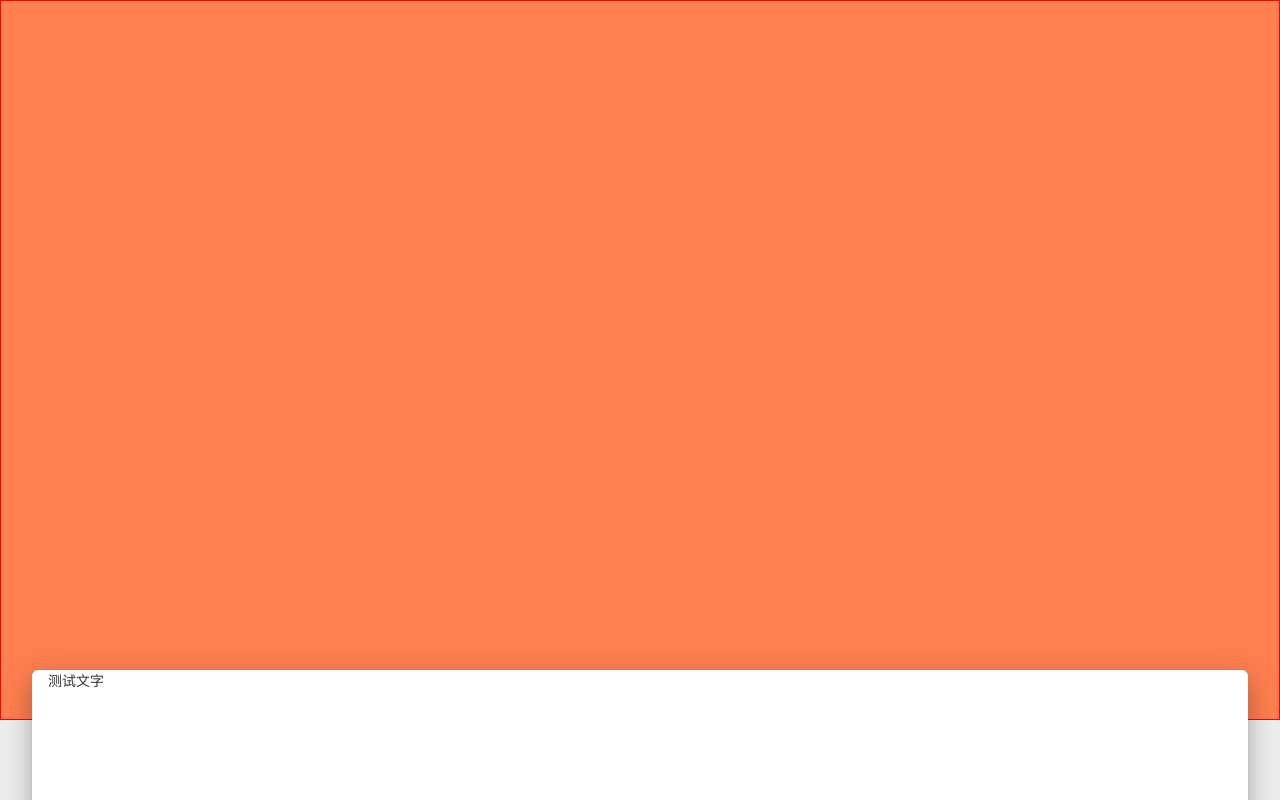
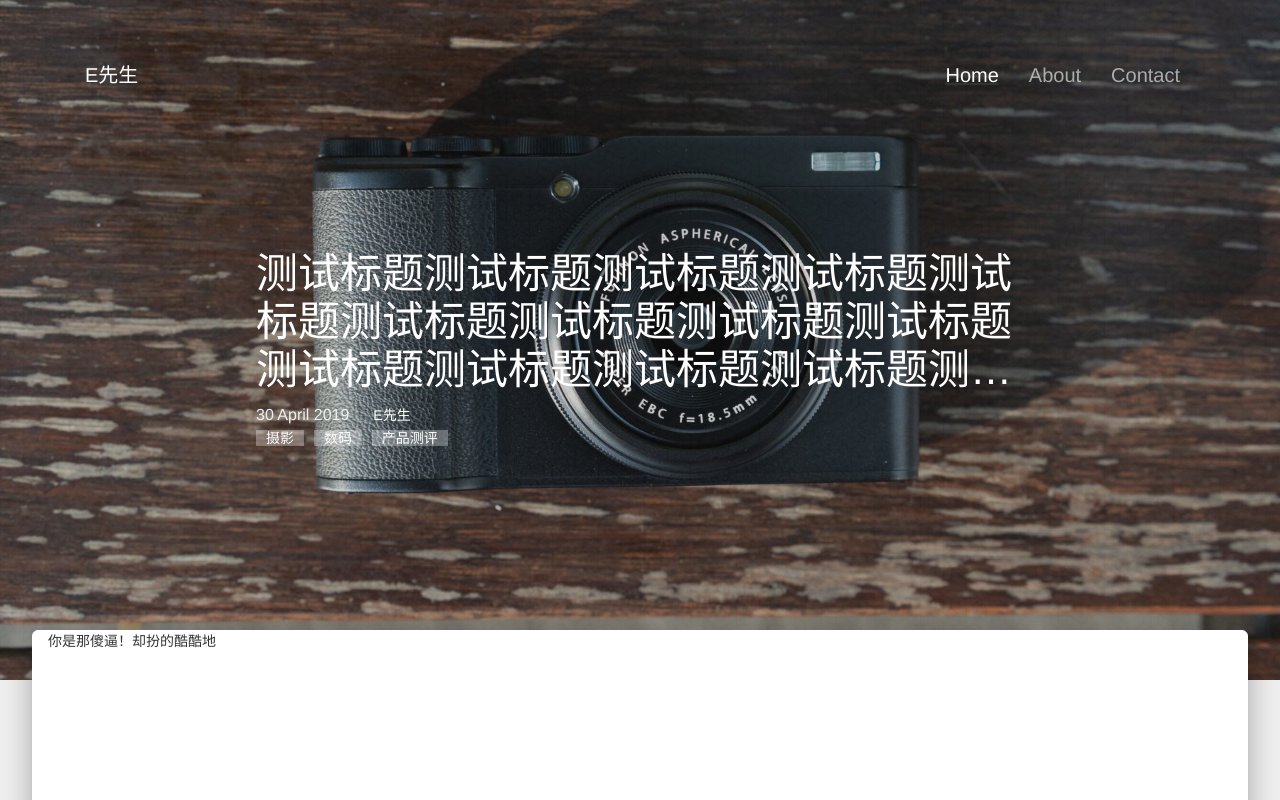
Before and after one commit to pygrowing/Xblog-page1.0, a plain HTML site: page Xblog-page1.0/newPageBlog.html in a window 1280 px wide. Shown: the top 800 px of the page. Drawn offline with Linux system fonts and the light colour scheme.

Commit message:
博文详细页面处理及锚点效果测试

```diff
--- a/Xblog-page1.0/css/starter-template.css
+++ b/Xblog-page1.0/css/starter-template.css
@@ -421,3 +421,29 @@ footer a:hover{color: #F5F5F5; text-decoration:none; }
 /*.pageheader{
 	padding-top: 500px;
 }*/
+.blog-mask:after{
+	background:url(../img/escheresque_ste.png);
+	position: absolute;
+	top: 0;
+    left: 0;
+    width: 100%;
+    height: 100%;
+    content: '';
+    transition: background-color .5s ease-out 2s;
+    -webkit-animation-name: animate-bg;
+    -webkit-animation-duration: 20s;
+    -webkit-animation-iteration-count: infinite;
+    opacity: .25;
+    background-color: rgba(0,0,0,.05);
+    z-index: -1;
+}
+.post-page-tags a{
+	font-size: 1.4rem;
+	line-height: 1.6rem;
+	display: inline-block;
+	margin: .3rem .6rem .3rem 0;
+	padding: 0 1rem;
+	color: #fff;
+	background: rgba(255,255,255,.3);
+	text-decoration: none;
+}
--- a/Xblog-page1.0/newPageBlog.html
+++ b/Xblog-page1.0/newPageBlog.html
@@ -32,9 +32,44 @@
 
 		<div id="luxy" style="">
 					<!--导航头 start-->
-					<div class="banner-mask luxy-el" data-speed-y="15" style="border: 1px solid red;background: coral;height: 90vh;width: 100%;">
 
+
+					<div class="blog-mask luxy-el" data-speed-y="10" style="height: 85vh;width: 100%;background: url(img/xf-5.JPG);background-size: cover;background-position: 50%;">
+						<nav style="padding-top: 50px;">
+							<div class="container">
+				        <div class="navbar-header">
+				          <button type="button" class="navbar-toggle collapsed" data-toggle="collapse" data-target="#navbar" aria-expanded="false" aria-controls="navbar">
+				            <span class="sr-only">Toggle navigation</span>
+				            <span class="icon-bar"></span>
+				            <span class="icon-bar"></span>
+				            <span class="icon-bar"></span>
+				          </button>
+				          <a class="navbar-brand" href="#">E先生</a>
+				        </div>
+				        <div id="navbar" class="collapse navbar-collapse">
+				          <ul class="nav navbar-nav">
+				            <li class="active"><a href="#">Home</a></li>
+				            <li><a href="#about">About</a></li>
+				            <li><a href="#contact">Contact</a></li>
+				            <!--<li class="visible-lg visible-md"><a class="head-light-menu" id="btnRight" data-panel="search" href="#"><i class="fa fa-align-center fa-1x"></i></a></li>-->
+				          </ul>
+				        </div><!--/.nav-collapse -->
+				      </div>
+						</nav>
+						<div class="header-wrap" style="z-index: 100;color:#FFFFFF;">
+							<div class="post-info-container" style="margin: 15rem auto;width: 74%;max-width: 76.8rem;">
+								<h2 style="font-size: 4.2rem;font-weight: lighter;line-height: 4.8rem;overflow: hidden;display: -webkit-box;-webkit-line-clamp: 3;-webkit-box-orient: vertical;">测试标题测试标题测试标题测试标题测试标题测试标题测试标题测试标题测试标题测试标题测试标题测试标题测试标题测试标题</h2>
+								<time style="font-size: 1.6rem; color: #efefef;">30 April 2019</time>
+								<span style="margin-left: 2rem; color:#fff;font-size: 1.4rem;">E先生</span>
+								<span class="post-page-tags" style="display: block;">
+									<a href="#">摄影</a>
+									<a href="#">数码</a>
+									<a href="#">产品测评</a>
+								</span>
+							</div>
+						</div>
 					</div>
+
 					<!--导航头 end-->
 
 				<!--文章主体 start-->
@@ -43,7 +78,7 @@
 		        <div class="row" style="z-index: 100;">
 	  					<!--博文内容start -->
 	  					<div class="main_content col-md-12" style="height: 1000px;">
-	  						<p>测试文字</p>
+	  						<p>你是那傻逼！却扮的酷酷地</p>
 	  					</div>
 	  					<!--博文内容end -->
 
```
Also changed, not shown: Xblog-page1.0/index2.html (+1 -1 lines), Xblog-page1.0/test1.html (added, +84 -0 lines).
